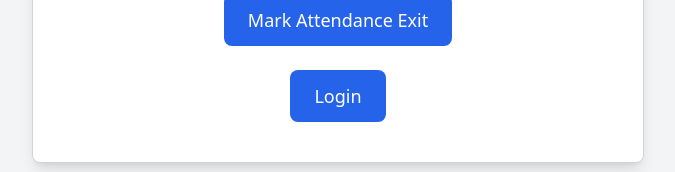
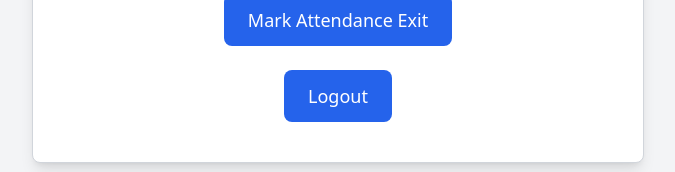
Before and after one commit to dixitaditya41/library-attendance-system, a React (Create React App) app in the folder frontend/: page /exit in a window 1280 px wide. Shown: the part 424-596 px from the top of the page, without its empty margins (302-977 px from the left). Built offline with nearby package versions, Linux system fonts and the light colour scheme.

Commit message:
url changes

```diff
--- a/frontend/src/Pages/Entry.jsx
+++ b/frontend/src/Pages/Entry.jsx
@@ -13,7 +13,7 @@ function Entry() {
     try {
       const token = Cookies.get("jwt");
       console.log(token);
-      const response = await axios.post('http://localhost:5000/attendance/entry', {},{
+      const response = await axios.post('https://library-attendance-system.onrender.com/attendance/entry', {},{
         withCredentials: true,
       });
       //console.log(response.data);
--- a/frontend/src/Pages/Exit.jsx
+++ b/frontend/src/Pages/Exit.jsx
@@ -13,7 +13,7 @@ function Exit() {
     try { // If no token is found, handle error
 
 
-      const response = await axios.post('http://localhost:5000/attendance/exit', {},{
+      const response = await axios.post('https://library-attendance-system.onrender.com/attendance/exit', {},{
         withCredentials: true,
       });
       // if (!token) {
@@ -54,10 +54,10 @@ function Exit() {
         </button>
 
         <NavLink
-          to="/login"
+          to="/logout"
           className="text-white bg-blue-600 hover:bg-blue-700 focus:ring-4 focus:ring-blue-300 font-medium rounded-lg text-lg px-6 py-3"
         >
-          Login
+          Logout
         </NavLink>
       </div>
     </div>
--- a/frontend/src/Pages/Profile.jsx
+++ b/frontend/src/Pages/Profile.jsx
@@ -15,7 +15,7 @@ const Profile = () => {
             setLoading(true);
             try {
                 const token = Cookies.get("jwt");
-                const response = await axios.get('http://localhost:5000/profile', {
+                const response = await axios.get('https://library-attendance-system.onrender.com/profile', {
                     headers: {
                         Authorization: `Bearer ${token}`,
                     },
--- a/frontend/src/components/Login.js
+++ b/frontend/src/components/Login.js
@@ -20,7 +20,7 @@ function Login({ setIsLoggedIn }) {
     // Validate inputs
 
     try {
-      const response = await axios.post('http://localhost:5000/login', formData, {
+      const response = await axios.post('https://library-attendance-system.onrender.com/login', formData, {
         withCredentials: true
       });
       //console.log(response.data);
--- a/frontend/src/components/SignUp.js
+++ b/frontend/src/components/SignUp.js
@@ -60,7 +60,7 @@ function SignUp({ setIsLoggedIn }) {
 
     try {
       // Make a POST request to the backend for registration
-      const response = await axios.post('http://localhost:5000/register', formData);
+      const response = await axios.post('https://library-attendance-system.onrender.com/register', formData);
       console.log(response.data);
       setIsLoggedIn(true);
       toast.success("Account Registered Successfully");
```
Also changed, not shown: 1 other file (tests, documents, lock files or other folders).
